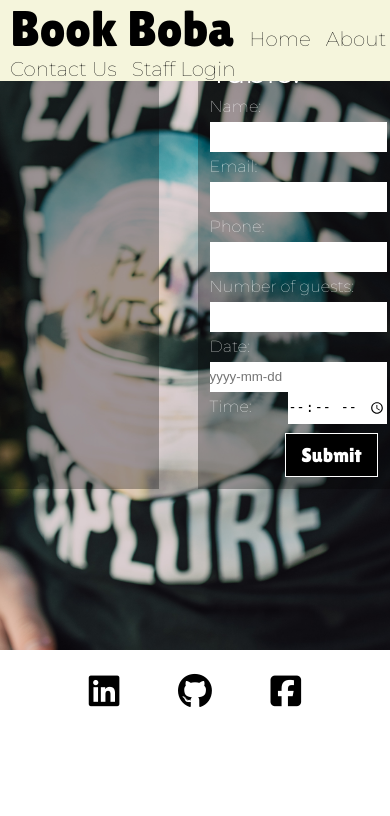
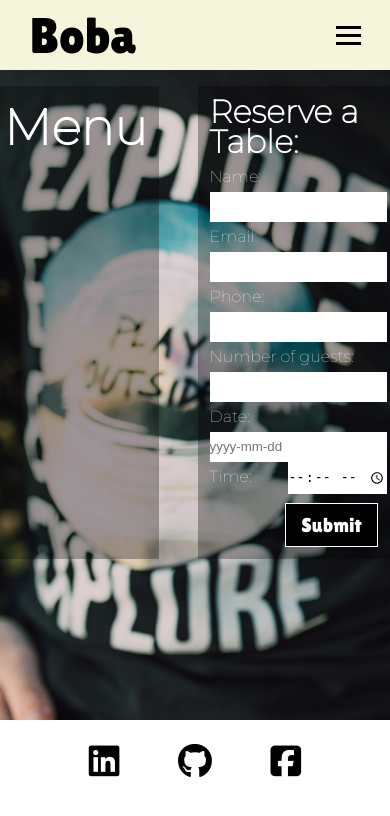
Before and after one commit to Bo-Lennart/bobatea, a Django app: page / in a window 390 px wide. Shown: the top 816 px of the page. Run offline with Django 3.2, Linux system fonts and the light colour scheme; data that the repository does not hold is empty; some libraries are stand-ins or nearby versions.

Commit message:
add hamburger menu to home page

```diff
--- a/templates/base.html
+++ b/templates/base.html
@@ -14,37 +14,44 @@
 
     <body>
         <header>
+            <div class="container">
+                <div class="subcontainer">
                     <nav class="navbar">
-                <div>
-                    <ul id="nav_links">
-                        <li>
-                            <a href="{% url 'menu' %}" aria-label="Go to home page" id="logo">Book Boba</a>
+                        <a href="{% url 'menu' %}" aria-label="Go to home page" id="logo">Boba</a>
+
+                        <ul class="nav_menu">
+                            <li class="nav_item">
+                                <a aria-current="page" href="{% url 'menu' %}" class="nav-link">Home</a>
+                            </li>
+                            <li class="nav_item">
+                                <a href="{% url 'about' %}" aria-label="Go to about page" class="nav-link">About</a>
+                            </li>
+                            <li class="nav_item">
+                                <a href="{% url 'contact' %}" aria-label="Contact us" class="nav-link">Contact Us</a>
+                            </li>
+                            {% if user.is_authenticated %}
+                            <li class="nav_item">
+                                <a href="{% url 'account_logout' %}" class="nav-link">Logout</a>
                             </li>
                             <li>
-                            <a aria-current="page" href="{% url 'menu' %}">Home</a>
-                        </li>
-                        <li class="nav_link">
-                            <a href="{% url 'about' %}" aria-label="Go to about page">About</a>
-                        </li>
-                        <li id="match_link" class="nav_link">
-                            <a href="{% url 'contact' %}" aria-label="Contact us">Contact Us</a>
-                        </li>
-                        {% if user.is_authenticated %}
-                        <li>
-                            <a href="{% url 'account_logout' %}">Logout</a>
-                        </li>
-                        <li>
-                            <a href="{% url 'staff' %}">Edit Menu & Bookings</a>
+                                <a href="{% url 'staff' %}" class="nav-link">Edit Menu & Bookings</a>
                             </li>
                             {% else %}
-                        <li>
-                            <a href="{% url 'account_login' %}">Staff Login</a>
+                            <li class="nav_item">
+                                <a href="{% url 'account_login' %}" class="nav-link">Staff Login</a>
                             </li>
                             {% endif %}
                         </ul>
+                        <div class="hamburger">
+                            <span class="bar"></span>
+                            <span class="bar"></span>
+                            <span class="bar"></span>
                         </div>
                     </nav>
+                </div>
+            </div>
         </header>
+<div id="home">
 
     <div>
         <div id="hero_img">
@@ -68,6 +75,7 @@
             </div>
         </div>
     </div>
+</div>
 
         <footer>
             <div id="social_media_links">
@@ -87,6 +95,7 @@
 
         <!-- Import fontawesome icons via script tag -->
         <script src="https://kit.fontawesome.com/9cc43cc6da.js" crossorigin="anonymous"></script>
+        <script src="/static/app.js"></script>
     </body>
 
 </html>
```
Lines whose indentation alone changed are shown as unchanged.
